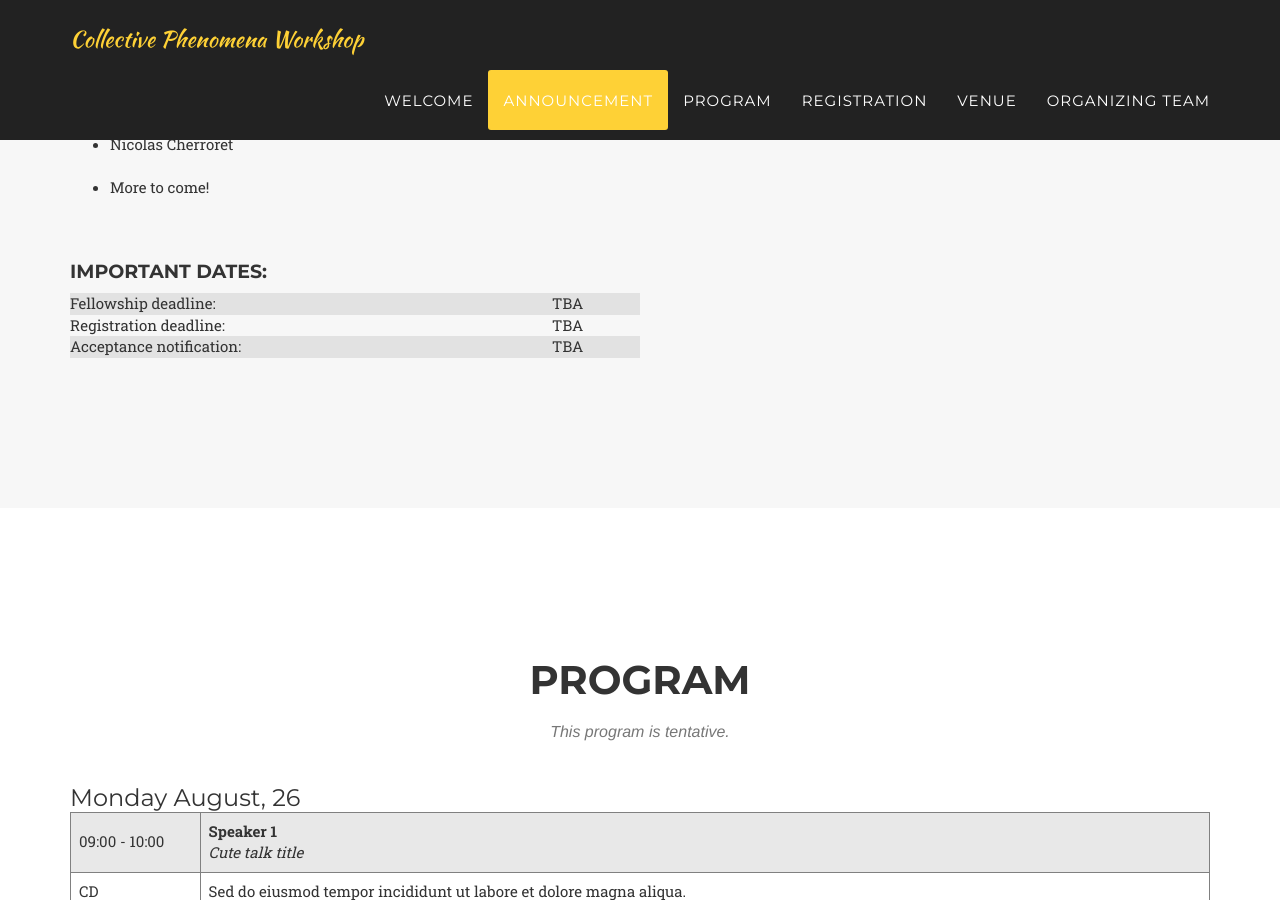
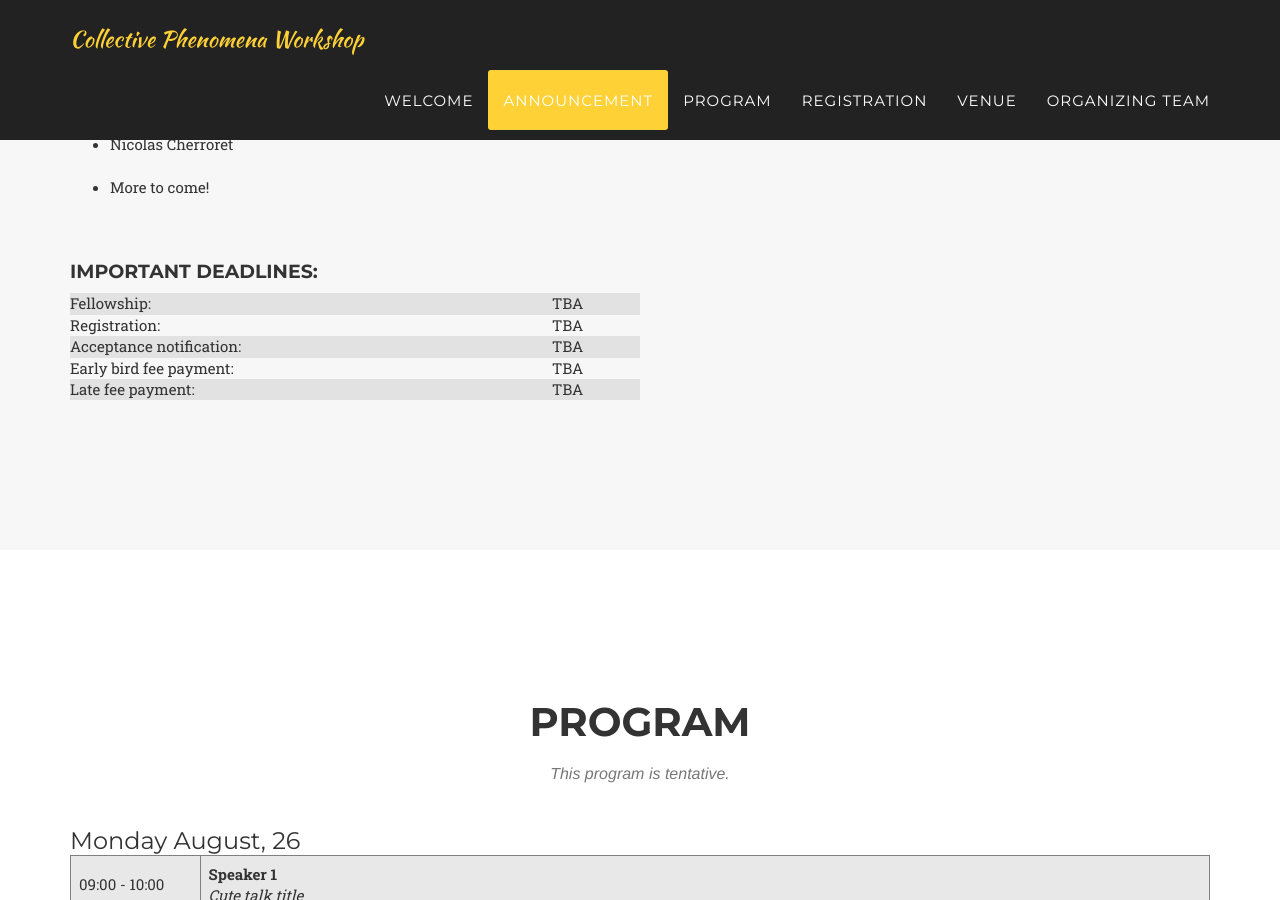
Before and after one commit to KilianSeibold/KilianSeibold.github.io, a Jekyll site: the page built from index.html, in a window 1280 px wide and 900 px high, scrolled down 1924 px. Built offline with Jekyll 4.4.1, drawn with Linux system fonts in a browser that asks for light colours; some web fonts are replaced.

Commit message:
Update announcement.html

```diff
--- a/_includes/announcement.html
+++ b/_includes/announcement.html
@@ -20,7 +20,7 @@
   <li> Rosario Fazio</li>
    <li> Gediminas Juzeliunas</li>
   <li> Luca Barbiero</li>
-<li> Pietro Massignan</li>
+  <li> Pietro Massignan</li>
 <li> Marin Bukov</li>
 <li> Florian Meinert</li>
 <li> Nicolas Cherroret</li>
@@ -30,7 +30,7 @@
 
 <br><br>
 <!-- ---------------------------- -->
-<h4 class="subheading"> Important Dates:</h4>
+<h4 class="subheading"> Important deadlines:</h4>
 
  <!-- <ul>
   <li>         February 2, 2024</li>
@@ -46,17 +46,27 @@
     <th>Column 2</th>
   </tr> -->
   <tr class="even-row">
-    <td>Fellowship deadline:</td>
+    <td>Fellowship:</td>
     <td> TBA</td>
   </tr>
   <tr class="odd-row">
-    <td>Registration deadline:</td>
+    <td>Registration:</td>
     <td>TBA</td>
   </tr>
   <tr class="even-row">
     <td>Acceptance notification:</td>
     <td>TBA</td>
   </tr>
+    <tr class="odd-row">
+    <td> Early bird fee payment:</td>
+    <td>TBA</td>
+  </tr>
+    </tr>
+    <tr class="odd-row">
+    <td> Late fee payment:</td>
+    <td>TBA</td>
+  </tr>
+
   <!-- Add more rows as needed -->
 </table>
 
```
